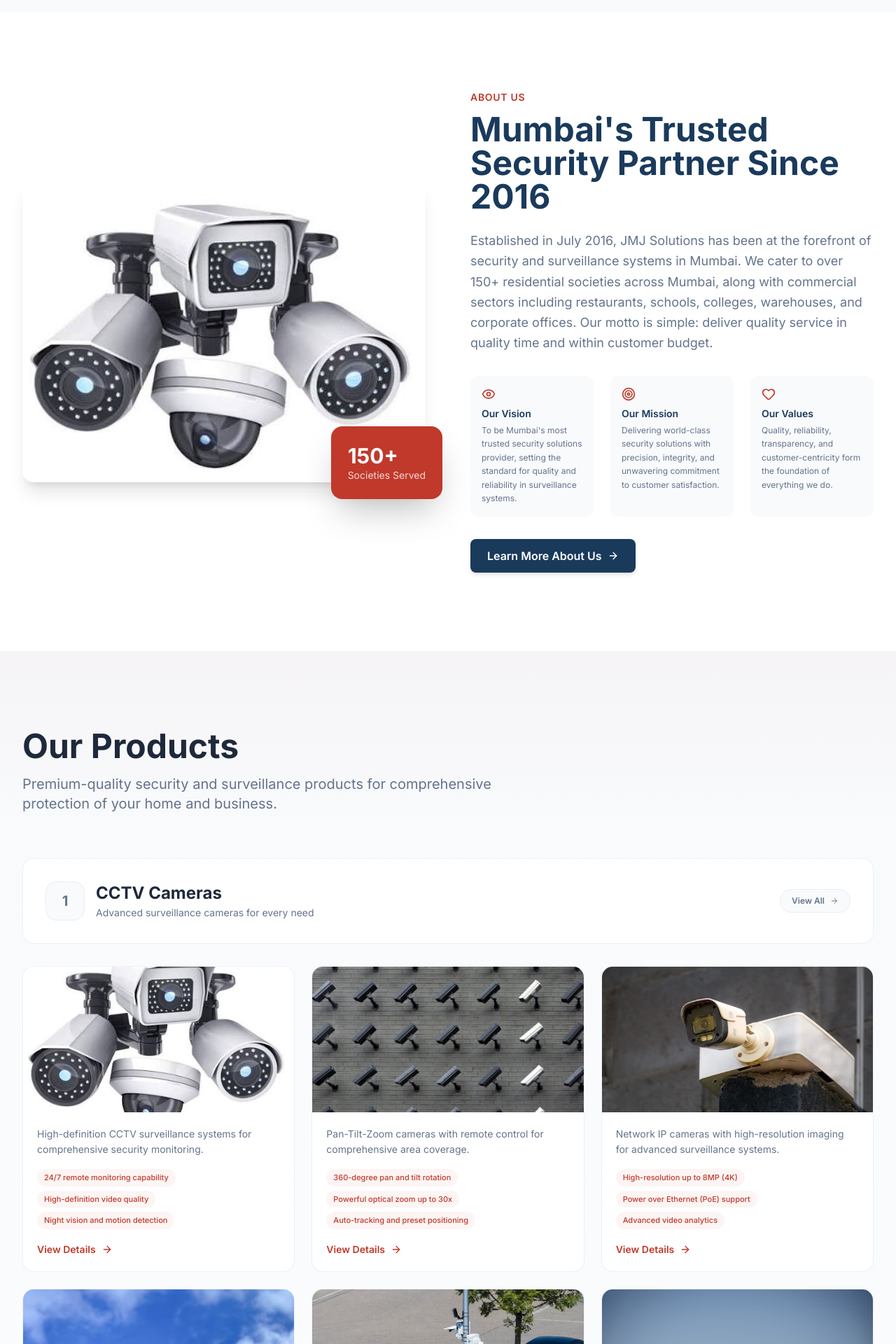
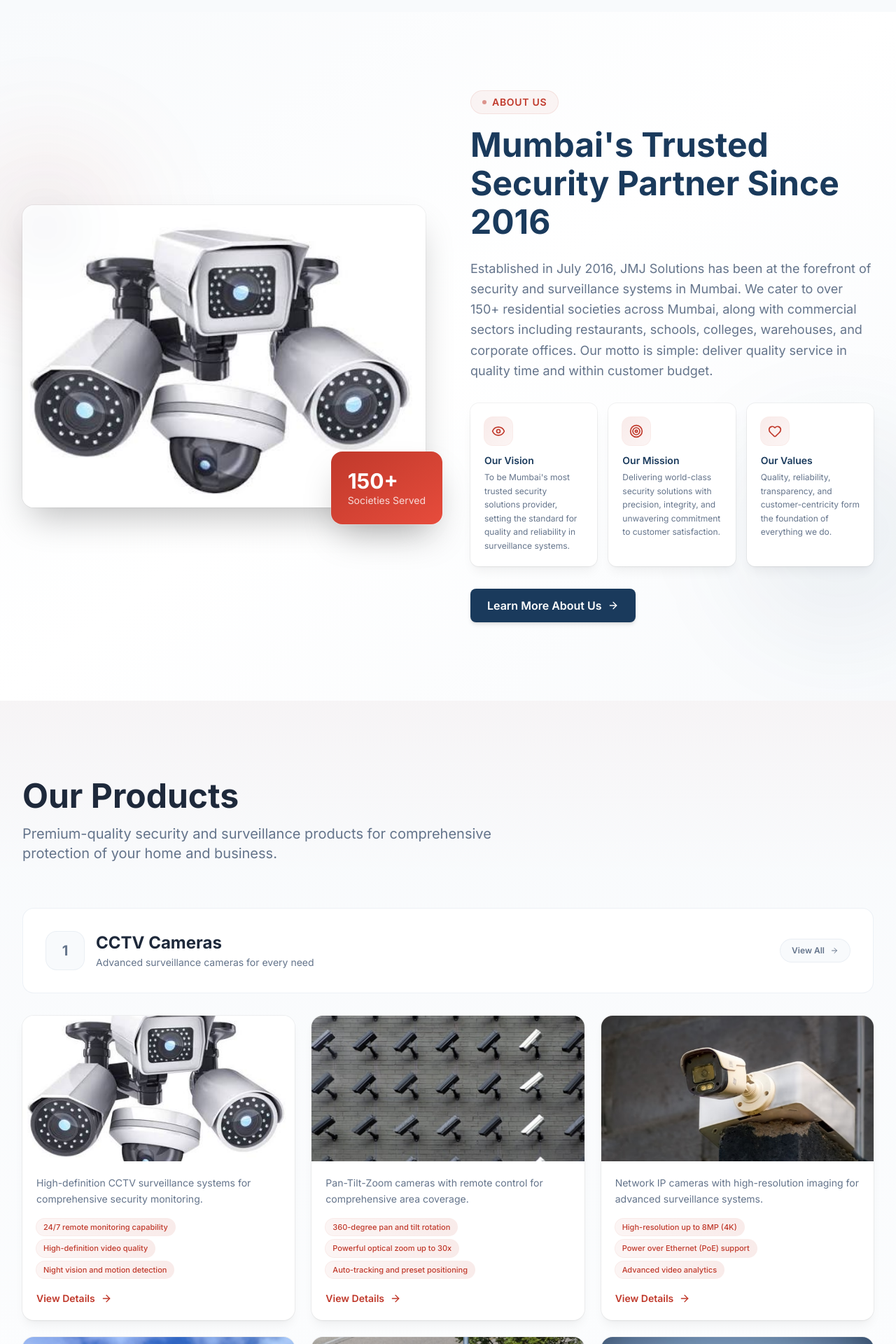
Before and after one commit to Adarsh261206/JMJ-Solutions, a React (Vite) app: page / in a window 1280 px wide. Shown: the part 1120-3040 px from the top of the page at 70% size. Built offline with nearby package versions, Linux system fonts and the light colour scheme; the HTML template or start-up script is replaced by a standard one.

Commit message:
feat: enhance entire website with shadows, gradients, glassmorphism, depth

```diff
--- a/src/components/sections/home/AboutPreview.jsx
+++ b/src/components/sections/home/AboutPreview.jsx
@@ -11,12 +11,14 @@
 
 export default function AboutPreview() {
   return (
-    <section className="py-20 md:py-28 bg-background">
-      <div className="container-page">
+    <section className="py-20 md:py-28 bg-gradient-to-br from-surface via-white to-surface relative overflow-hidden">
+      <div className="absolute top-40 -left-20 w-72 h-72 bg-accent/5 rounded-full blur-3xl pointer-events-none" />
+      <div className="absolute bottom-20 -right-20 w-80 h-80 bg-primary/5 rounded-full blur-3xl pointer-events-none" />
+      <div className="container-page relative">
         <div className="grid lg:grid-cols-2 gap-16 items-center">
           <ScrollReveal direction="left">
             <div className="relative">
-              <div className="aspect-[4/3] rounded-2xl overflow-hidden shadow-xl">
+              <div className="aspect-[4/3] rounded-2xl overflow-hidden shadow-2xl ring-1 ring-black/5">
                 <img
                   src="/images/product-cctv.jpg"
                   alt="CCTV Camera Installation"
@@ -24,16 +26,20 @@
                   loading="lazy"
                 />
               </div>
-              <div className="absolute -bottom-6 -right-6 bg-accent text-white p-6 rounded-2xl shadow-2xl hidden md:block">
+              <div className="absolute -bottom-6 -right-6 bg-gradient-to-br from-accent to-accent-light text-white p-6 rounded-2xl shadow-2xl hidden md:block ring-1 ring-white/20">
                 <div className="text-3xl font-bold">150+</div>
                 <div className="text-white/80 text-sm">Societies Served</div>
               </div>
+              <div className="absolute -top-4 -left-4 w-24 h-24 bg-primary/5 rounded-full blur-2xl" />
             </div>
           </ScrollReveal>
 
           <ScrollReveal direction="right">
-            <p className="text-accent font-semibold text-sm uppercase tracking-wider mb-3">About Us</p>
-            <h2 className="text-3xl md:text-4xl lg:text-5xl font-bold text-primary mb-6">
+            <div className="inline-flex items-center gap-2 bg-accent/5 border border-accent/10 rounded-full px-4 py-1.5 mb-4">
+              <span className="w-1.5 h-1.5 rounded-full bg-accent animate-pulse" />
+              <p className="text-accent font-semibold text-sm uppercase tracking-wider">About Us</p>
+            </div>
+            <h2 className="text-3xl md:text-4xl lg:text-5xl font-bold text-primary mb-6 leading-[1.15]">
               Mumbai&apos;s Trusted Security Partner Since 2016
             </h2>
             <p className="text-text-secondary text-lg leading-relaxed mb-8">
@@ -43,10 +49,12 @@
               Our motto is simple: deliver quality service in quality time and within customer budget.
             </p>
 
-            <div className="grid sm:grid-cols-3 gap-6 mb-8">
+            <div className="grid sm:grid-cols-3 gap-4 mb-8">
               {values.map((v) => (
-                <div key={v.title} className="p-4 rounded-xl bg-surface">
-                  <v.icon className="w-5 h-5 text-accent mb-2" />
+                <div key={v.title} className="p-5 rounded-xl bg-white shadow-lg shadow-black/5 ring-1 ring-black/5 hover:shadow-xl hover:-translate-y-0.5 transition-all duration-300">
+                  <div className="w-10 h-10 rounded-xl bg-gradient-to-br from-accent/10 to-accent/5 flex items-center justify-center mb-3 ring-1 ring-accent/10">
+                    <v.icon className="w-5 h-5 text-accent" />
+                  </div>
                   <h3 className="font-semibold text-sm text-primary mb-1">{v.title}</h3>
                   <p className="text-xs text-text-secondary leading-relaxed">{v.text}</p>
                 </div>
--- a/src/components/sections/home/Brands.jsx
+++ b/src/components/sections/home/Brands.jsx
@@ -3,15 +3,16 @@
 
 export default function Brands() {
   return (
-    <section className="py-20 md:py-28 bg-background">
-      <div className="container-page">
+    <section className="py-20 md:py-28 bg-gradient-to-b from-surface to-white relative overflow-hidden">
+      <div className="absolute top-0 right-0 w-64 h-64 bg-primary/5 rounded-full blur-3xl pointer-events-none" />
+      <div className="container-page relative">
         <SectionHeader
           title="Brands We Deal In"
           subtitle="We work with the world's leading security brands to bring you the best technology and reliability."
         />
 
         <ScrollReveal>
-          <div className="rounded-2xl overflow-hidden shadow-lg border border-border">
+          <div className="rounded-2xl overflow-hidden shadow-2xl shadow-black/10 ring-1 ring-black/5">
             <img
               src="/images/we-deals-brands.jpg"
               alt="Brands We Deal In"
--- a/src/components/sections/home/ClientsSection.jsx
+++ b/src/components/sections/home/ClientsSection.jsx
@@ -11,8 +11,8 @@
 
   return (
     <div
-      className={`group bg-white rounded-xl border overflow-hidden hover:shadow-xl hover:-translate-y-1 transition-all duration-300 ${
-        isCommercial ? 'border-blue-100 hover:border-blue-300' : 'border-emerald-100 hover:border-emerald-300'
+      className={`group bg-white rounded-xl border overflow-hidden shadow-md shadow-black/5 hover:shadow-2xl hover:-translate-y-1 transition-all duration-300 ${
+        isCommercial ? 'border-blue-100 hover:border-blue-300 hover:shadow-blue-500/10' : 'border-emerald-100 hover:border-emerald-300 hover:shadow-emerald-500/10'
       }`}
     >
       <a
@@ -101,7 +101,7 @@
 
         <div className="grid md:grid-cols-2 gap-6 md:gap-8 mb-10 md:mb-12">
           <ScrollReveal direction="left">
-            <div className="bg-gradient-to-br from-blue-50 to-white rounded-2xl p-5 md:p-8 border border-blue-100 shadow-sm">
+            <div className="bg-gradient-to-br from-blue-50 to-white rounded-2xl p-5 md:p-8 border border-blue-100 shadow-xl shadow-blue-500/5">
               <div className="flex items-center gap-3 mb-6">
                 <div className="w-12 h-12 rounded-xl bg-blue-600 flex items-center justify-center shrink-0">
                   <Building className="w-6 h-6 text-white" />
@@ -122,7 +122,7 @@
           </ScrollReveal>
 
           <ScrollReveal direction="right">
-            <div className="bg-gradient-to-br from-emerald-50 to-white rounded-2xl p-5 md:p-8 border border-emerald-100 shadow-sm">
+            <div className="bg-gradient-to-br from-emerald-50 to-white rounded-2xl p-5 md:p-8 border border-emerald-100 shadow-xl shadow-emerald-500/5">
               <div className="flex items-center gap-3 mb-6">
                 <div className="w-12 h-12 rounded-xl bg-emerald-600 flex items-center justify-center shrink-0">
                   <Home className="w-6 h-6 text-white" />
--- a/src/components/sections/home/ServicesSection.jsx
+++ b/src/components/sections/home/ServicesSection.jsx
@@ -47,7 +47,7 @@
         {catProducts.map((service, i) => (
           <ScrollReveal key={service.id} delay={i * 0.04}>
             <Link to={`/product/${service.id}`} className="group block">
-              <div className="bg-white rounded-2xl overflow-hidden border border-border/60 hover:border-accent/30 transition-all duration-300 hover:shadow-2xl hover:-translate-y-1 h-full">
+              <div className="bg-white rounded-2xl overflow-hidden shadow-lg shadow-black/5 ring-1 ring-black/5 hover:ring-accent/30 transition-all duration-300 hover:shadow-2xl hover:-translate-y-1.5 h-full">
                 <div className="relative h-52 overflow-hidden">
                   <img
                     src={service.image}
@@ -64,7 +64,7 @@
                   <p className="text-text-secondary text-sm leading-relaxed line-clamp-2 mb-4">{service.shortDesc}</p>
                   <div className="flex flex-wrap gap-1.5 mb-4">
                     {service.benefits.slice(0, 3).map((b) => (
-                      <span key={b} className="text-[11px] font-medium bg-accent/5 text-accent px-2.5 py-1 rounded-full truncate max-w-full">
+                      <span key={b} className="text-[11px] font-medium bg-gradient-to-r from-accent/5 to-accent/10 text-accent px-2.5 py-1 rounded-full truncate max-w-full ring-1 ring-accent/10">
                         {b}
                       </span>
                     ))}
@@ -84,8 +84,10 @@
 
 export default function ServicesSection() {
   return (
-    <section id="services" className="py-20 md:py-28 bg-gradient-to-b from-surface to-white relative overflow-hidden">
+    <section id="services" className="py-20 md:py-28 bg-gradient-to-b from-surface via-white to-surface relative overflow-hidden">
       <div className="absolute top-0 left-1/2 -translate-x-1/2 w-full h-64 bg-gradient-to-b from-accent/[0.03] to-transparent pointer-events-none" />
+      <div className="absolute bottom-0 -left-20 w-80 h-80 bg-primary/[0.03] rounded-full blur-3xl pointer-events-none" />
+      <div className="absolute top-1/2 -right-20 w-96 h-96 bg-accent/[0.02] rounded-full blur-3xl pointer-events-none" />
       <div className="container-page relative">
         <SectionHeader
           title="Our Products"
@@ -97,7 +99,7 @@
         ))}
 
         <ScrollReveal className="text-center mt-8">
-          <div className="inline-flex items-center gap-3 bg-primary/5 border border-primary/10 rounded-2xl px-8 py-5">
+          <div className="inline-flex items-center gap-3 bg-gradient-to-r from-accent/5 to-accent/10 border border-accent/10 rounded-2xl px-8 py-5 shadow-lg shadow-accent/5">
             <Shield className="w-5 h-5 text-accent shrink-0" />
             <p className="text-sm text-text-secondary">
               Not sure which product fits your needs? <Link to="/contact" className="text-accent font-semibold hover:underline">Get a free consultation</Link>
```
Also changed, not shown: src/components/sections/home/Testimonials.jsx (+13 -9 lines).
